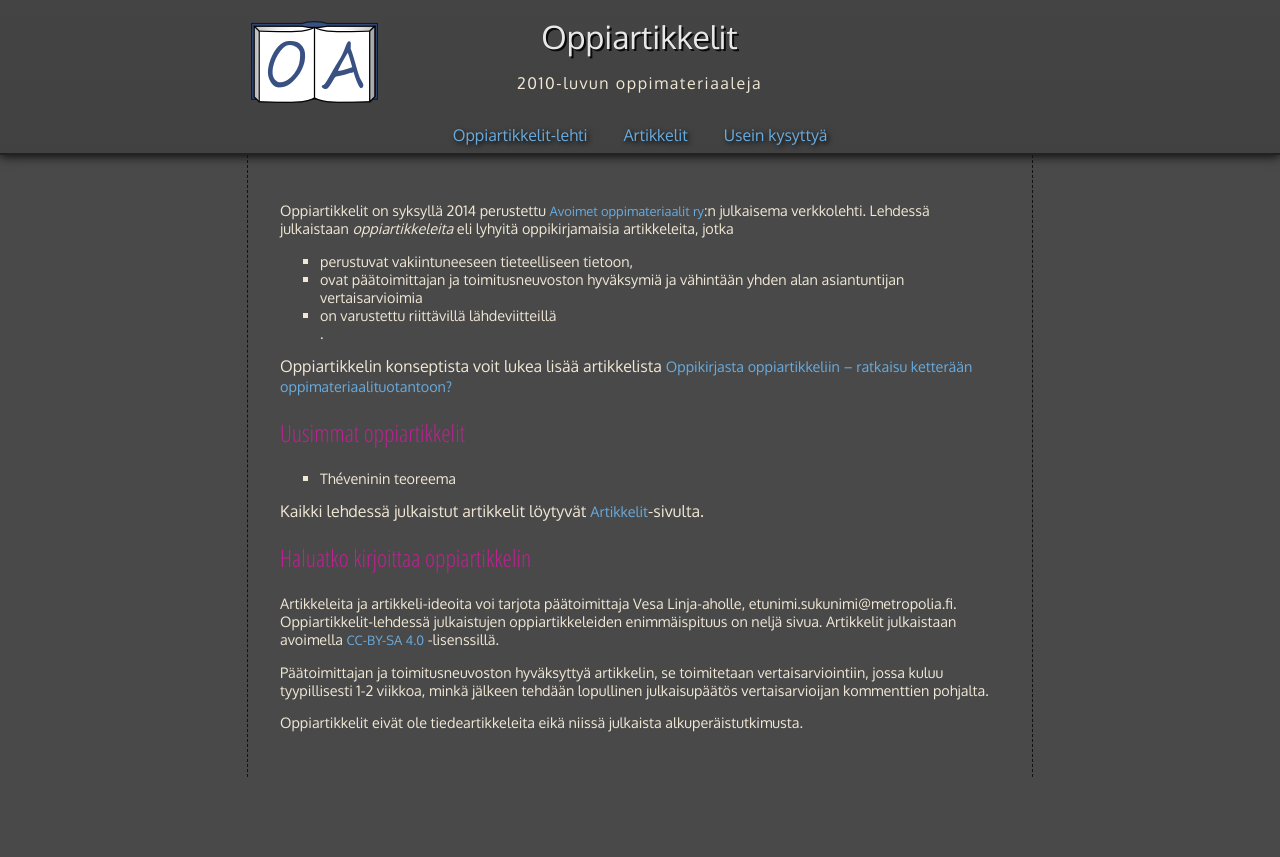
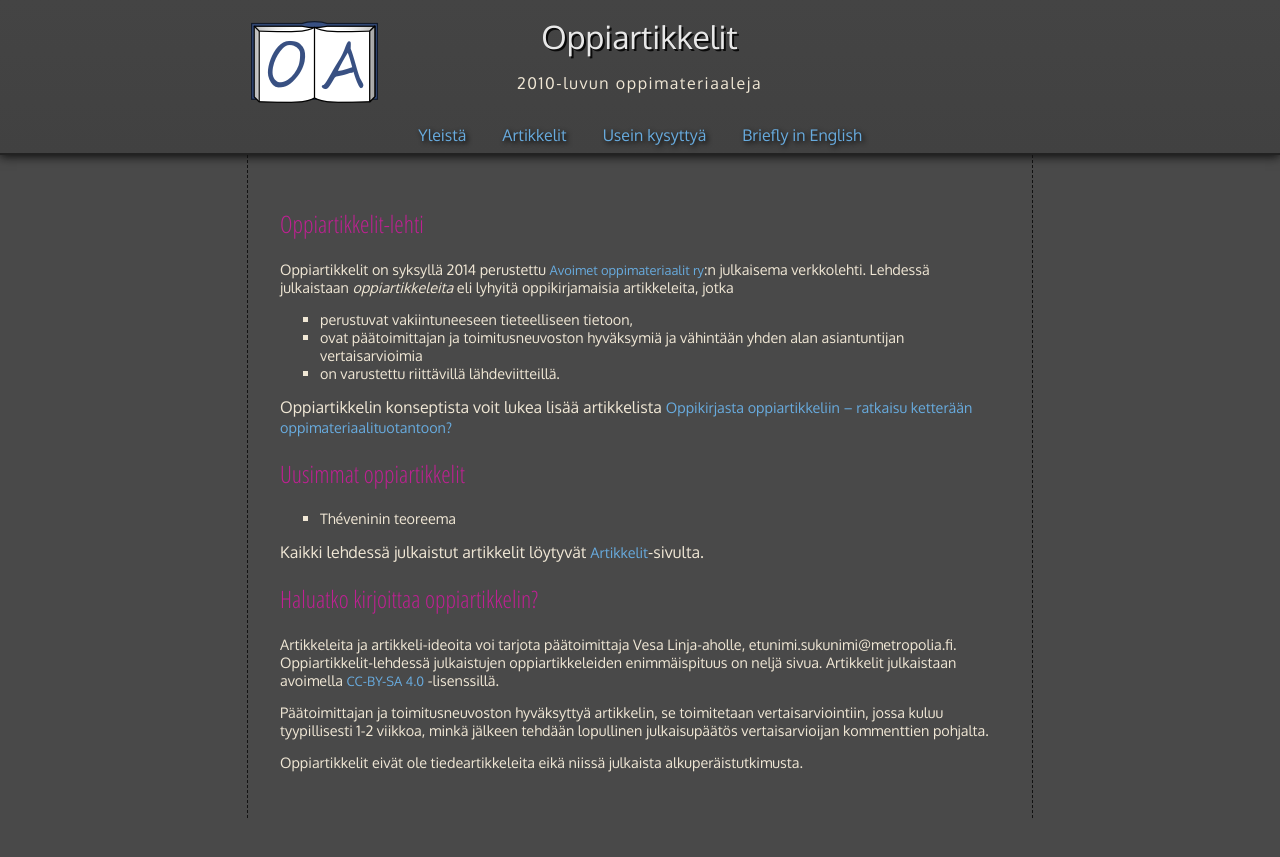
Before and after one commit to avoimet-oppimateriaalit-ry/oppiartikkelit, a Jekyll site: the page built from index.html, in a window 1280 px wide. Shown: the top 857 px of the page. Built offline with Jekyll 4.4.1, drawn with Linux system fonts in a browser that asks for light colours.

Commit message:
lisäyksiä

```diff
--- a/_includes/valikko.html
+++ b/_includes/valikko.html
@@ -1,7 +1,8 @@
 			<nav>
 				<ul id="valikko">
-					<li><a href="/">Oppiartikkelit-lehti</a></li>
+					<li><a href="/">Yleistä</a></li>
 					<li><a href="/artikkelit">Artikkelit</a></li>
 					<li><a href="/ukk">Usein kysyttyä</a></li>
+					<li><a href="/in-english">Briefly in English</a></li>
 				</ul>
 			</nav>
--- a/index.html
+++ b/index.html
@@ -22,7 +25,7 @@ Oppiartikkelin konseptista voit lukea lisää artikkelista <a href="http://jarki
 
 Kaikki lehdessä julkaistut artikkelit löytyvät <a href="./artikkelit/">Artikkelit</a>-sivulta.
 
-<h2>Haluatko kirjoittaa oppiartikkelin</h2>
+<h2>Haluatko kirjoittaa oppiartikkelin?</h2>
 
 <p>Artikkeleita ja artikkeli-ideoita voi tarjota päätoimittaja Vesa Linja-aholle, etunimi.sukunimi@metropolia.fi. Oppiartikkelit-lehdessä julkaistujen oppiartikkeleiden enimmäispituus on neljä sivua. Artikkelit julkaistaan avoimella <a href="http://creativecommons.org/licenses/by-sa/4.0/">CC-BY-SA 4.0</a> -lisenssillä.</p>
 
```
Also changed, not shown: other parts of index.html (+4 -1 lines), in-english/index.html (added, +7 -0 lines).
